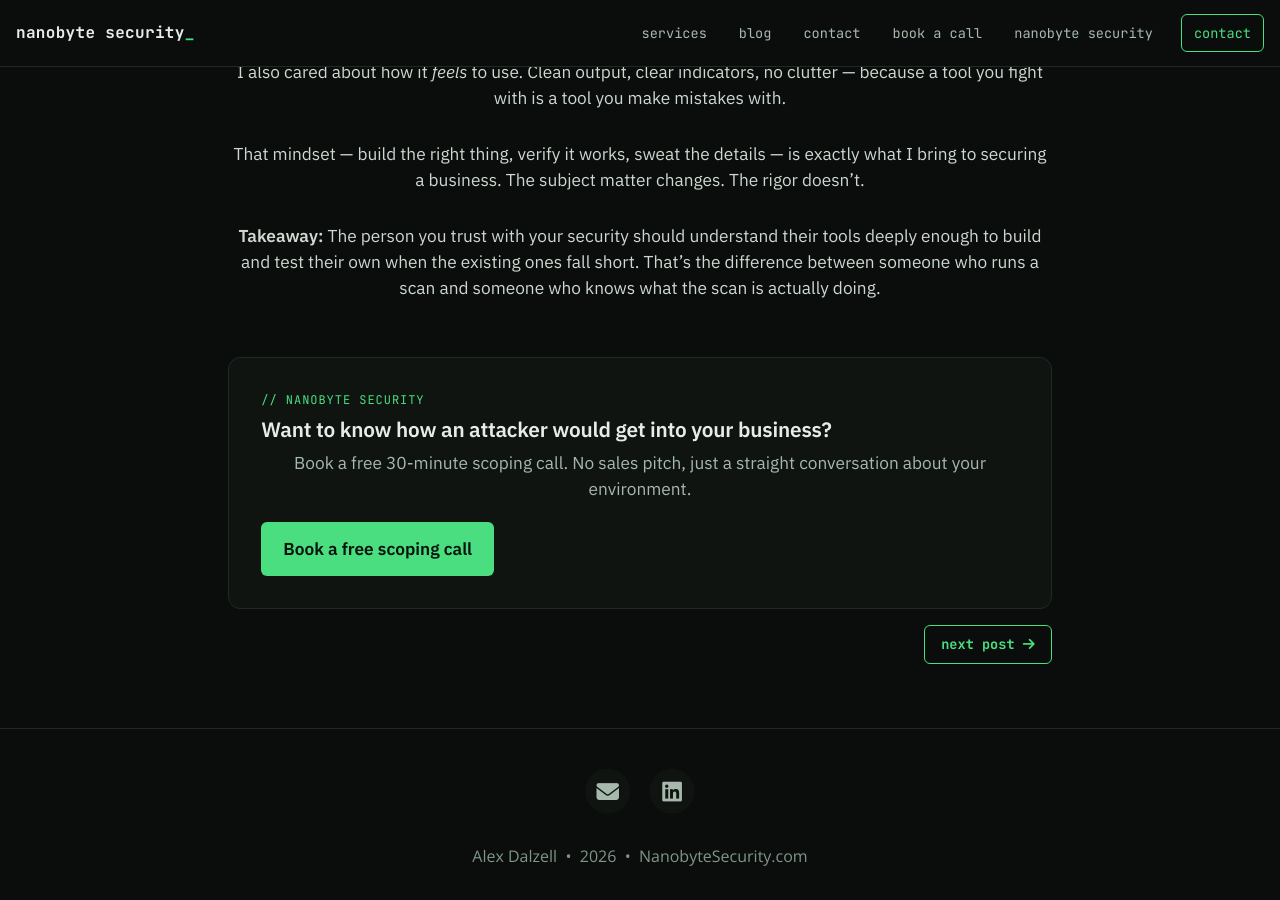
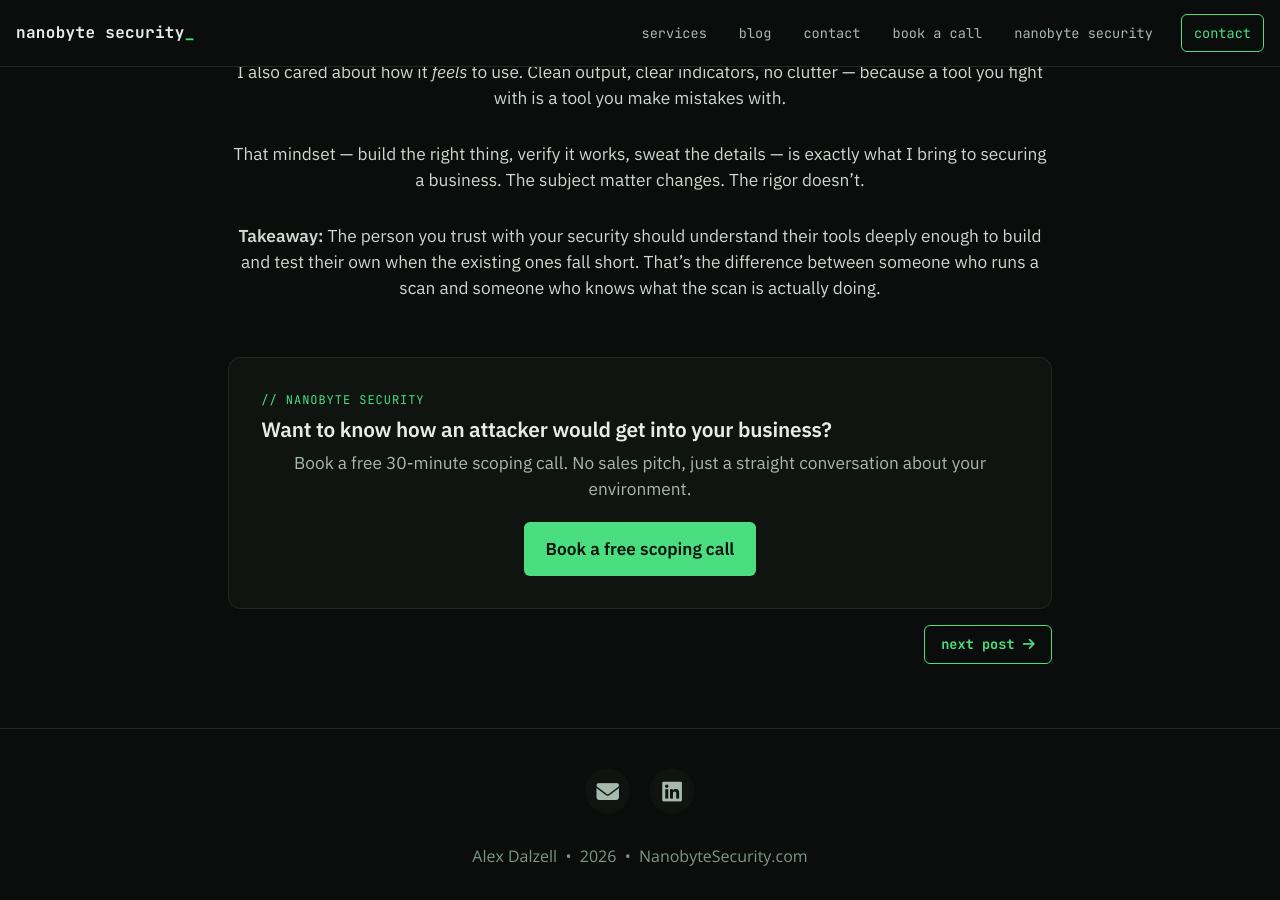
Before and after one commit to nanobyte-security/blog.nanobytesecurity.github.io, a Jekyll site: the page built from _posts/2026-05-01-chainforge.md, in a window 1280 px wide and 900 px high, scrolled down 1448 px. Built offline with Jekyll 4.4.1, drawn with Linux system fonts in a browser that asks for light colours.

Commit message:
Update post-cta.html

```diff
--- a/_includes/post-cta.html
+++ b/_includes/post-cta.html
@@ -2,5 +2,5 @@
   <div class="nb-eyebrow">// Nanobyte Security</div>
   <h3>Want to know how an attacker would get into your business?</h3>
   <p>Book a free 30-minute scoping call. No sales pitch, just a straight conversation about your environment.</p>
-  <a class="nb-btn" href="[CALENDAR LINK]">Book a free scoping call</a>
+  <center><a class="nb-btn" href="[CALENDAR LINK]">Book a free scoping call</a></center>
 </div>
```
